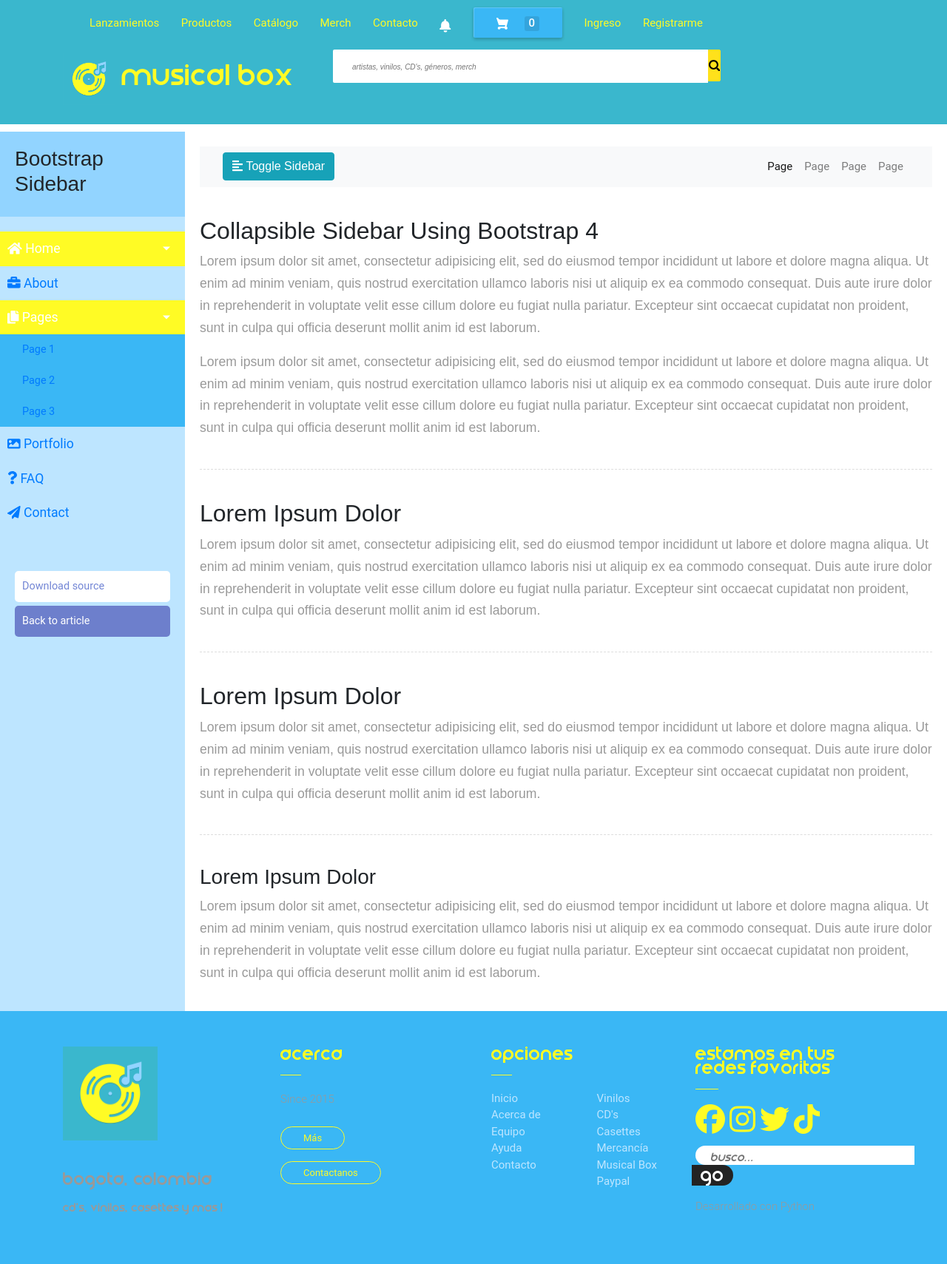
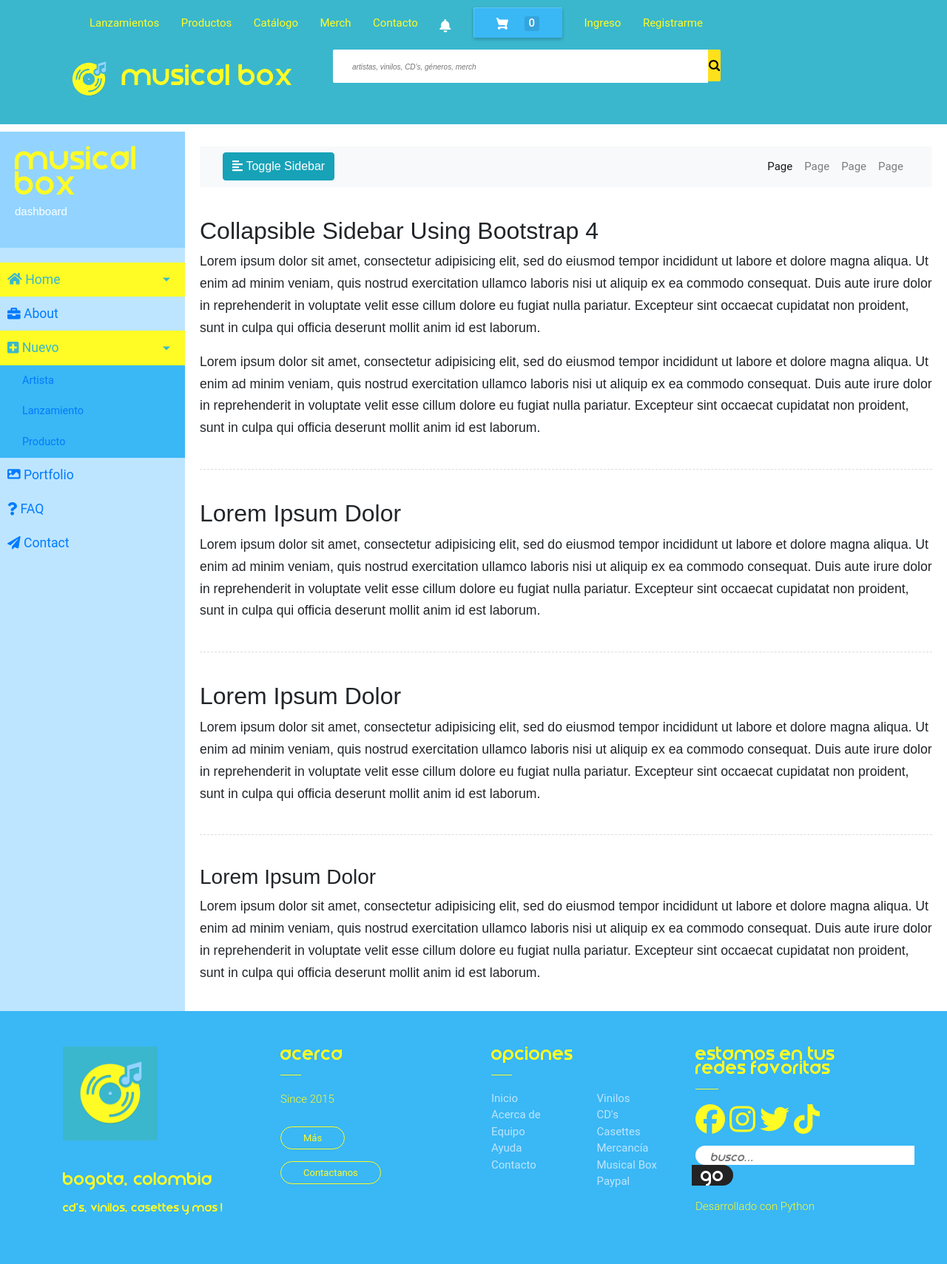
Before and after one commit to miguellperezzv/MusicalBox, a Flask app: page /dashboard in a window 1280 px wide, after a click on "Nuevo". Shown: the whole page at 74% size. Run offline with Flask 2, Linux system fonts and the light colour scheme; some libraries are stand-ins or nearby versions.

Commit message:
registro exitoso de artista

```diff
--- a/app/__init__.py
+++ b/app/__init__.py
@@ -1,10 +1,10 @@
 from db import db, ma
 from config import  DevelopmentConfig
 from flask import Flask
-from store.views import home
+from store.views import home, dashboard
 from flask_sqlalchemy import SQLAlchemy
 
-ACTIVE_ENDPOINTS = [('/',home) ]
+ACTIVE_ENDPOINTS = [('/',home), ('/dashboard', dashboard) ]
 
 
 
--- a/app/static/css/sidebar.css
+++ b/app/static/css/sidebar.css
@@ -15,7 +15,7 @@ p {
     font-size: 1.1em;
     font-weight: 300;
     line-height: 1.7em;
-    color: #999;
+
 }
 
 
@@ -62,7 +62,7 @@ span {
     max-width: 250px;
     background: var(--skyblue);
 
-    transition: all 0.3s;
+    transition: all 0.6s;
 }
 
 #sidebar.active {
@@ -71,7 +71,7 @@ span {
     text-align: center;
 }
 
-#sidebar.active .sidebar-header h3,
+#sidebar.active .sidebar-header h3, #sidebar.active .sidebar-header p,
 #sidebar.active .CTAs {
     display: none;
 }
@@ -102,21 +102,37 @@ span {
 #sidebar.active .dropdown-toggle::after {
     top: auto;
     bottom: 10px;
-    right: 50%;
-    -webkit-transform: translateX(50%);
-    -ms-transform: translateX(50%);
-    transform: translateX(50%);
+    right: 60%;
+    -webkit-transform: translateX(60%);
+    -ms-transform: translateX(60%);
+    transform: translateX(60%);
 }
 
 #sidebar .sidebar-header {
     padding: 20px;
     background: var(--intenseskyblue);
+    font-family: 'Smooth-Circulars';
+    color:var(--yellow);
 }
 
 #sidebar .sidebar-header strong {
     display: none;
     font-size: 1.8em;
+    font-family: 'Smooth-Circulars';
+    color:var(--yellow);
 }
+#sidebar .sidebar-header h1{
+    display: none;
+    font-size: 13px;
+
+}
+
+#sidebar .sidebar-header p{
+    color:white;
+    font-size: 15px;;
+
+}
+
 
 #sidebar ul.components {
     padding: 20px 0;
@@ -140,7 +156,7 @@ span {
 
 #sidebar ul li.active>a,
 a[aria-expanded="true"] {
-    color: #fff;
+    color:var(--aqua);
     background: var(--yellow);
 }
 
@@ -218,8 +234,8 @@ a.article:hover {
     #sidebar.active {
         margin-left: 0 !important;
     }
-    #sidebar .sidebar-header h3,
-    #sidebar .CTAs {
+    #sidebar .sidebar-header h3, #sidebar .sidebar-header p
+     {
         display: none;
     }
     #sidebar .sidebar-header strong {
--- a/app/store/forms.py
+++ b/app/store/forms.py
@@ -13,3 +13,6 @@ class CreateUsuarioForm(FlaskForm):
 class LoginUsuarioForm(FlaskForm):
     email_usuario =  StringField('Email', validators=[DataRequired()])
     pwd_usuario =  StringField('Contraseña', validators=[DataRequired()])
+
+class newArtistForm(FlaskForm):
+    n_artista = StringField('Nombre del Artista', validators=[DataRequired()])
--- a/app/store/views.py
+++ b/app/store/views.py
@@ -1,9 +1,9 @@
-from store.forms import CreateUsuarioForm, LoginUsuarioForm
+from store.forms import CreateUsuarioForm, LoginUsuarioForm, newArtistForm
 from flask import Blueprint, Response, flash, session, request, g, render_template, redirect, url_for
-from store.models import create_new_user, get_user_by_email
+from store.models import create_new_user, get_user_by_email, create_new_artist
 
 home = Blueprint('home', __name__)
-admin = Blueprint('admin', __name__)
+dashboard = Blueprint('dashboard', __name__, url_prefix=  '/dashboard')
 
 
 @home.before_request
@@ -50,7 +50,7 @@ def signup():
             pwd = form_signup.pwd_usuario.data
 
             create_new_user('Miguel','Pérez', email, pwd)
-            return redirect(url_for('home.index',user=g.user) )
+            return redirect(url_for('home.index',user=g.user))
 
         return render_template('signup.html', form=form_signup)
 
@@ -74,3 +74,10 @@ def admin():
 
 
 #routes del pandel de administración
+@dashboard.route("/newartist", methods=["GET", "POST"])
+def newartist():
+    form_login = newArtistForm()
+    if request.method=='POST':
+        n_artista = form_login.n_artista.data
+        create_new_artist(n_artista)
+    return render_template("newArtist.html", form=form_login)
--- a/app/templates/adminDashboard.html
+++ b/app/templates/adminDashboard.html
@@ -22,8 +22,10 @@ Panel de Administración
     <!-- Sidebar  -->
     <nav id="sidebar">
         <div class="sidebar-header">
-            <h3>Bootstrap Sidebar</h3>
-            <strong>BS</strong>
+            <h3>musical box</h3>
+            <p>dashboard</p>
+            <strong>mb</strong>
+
         </div>
 
         <ul class="list-unstyled components">
@@ -50,18 +52,18 @@ Panel de Administración
                     About
                 </a>
                 <a href="#pageSubmenu" data-toggle="collapse" aria-expanded="false" class="dropdown-toggle">
-                    <i class="fas fa-copy"></i>
-                    Pages
+                    <i class="fas fa-plus-square"></i>
+                    Nuevo
                 </a>
                 <ul class="collapse list-unstyled" id="pageSubmenu">
                     <li>
-                        <a href="#">Page 1</a>
+                        <a href="{{url_for('dashboard.newartist')}}">Artista</a>
                     </li>
                     <li>
-                        <a href="#">Page 2</a>
+                        <a href="#">Lanzamiento</a>
                     </li>
                     <li>
-                        <a href="#">Page 3</a>
+                        <a href="#">Producto</a>
                     </li>
                 </ul>
             </li>
@@ -85,14 +87,7 @@ Panel de Administración
             </li>
         </ul>
 
-        <ul class="list-unstyled CTAs">
-            <li>
-                <a href="https://bootstrapious.com/tutorial/files/sidebar.zip" class="download">Download source</a>
-            </li>
-            <li>
-                <a href="https://bootstrapious.com/p/bootstrap-sidebar" class="article">Back to article</a>
-            </li>
-        </ul>
+
     </nav>
 
     <!-- Page Content  -->
--- /dev/null
+++ b/app/templates/newArtist.html
@@ -0,0 +1,6 @@
+<form method="POST" action="{{url_for('dashboard.newartist')}}">
+    {{ form.csrf_token }}
+    {{ form.n_artista.label }} {{ form.n_artista(size=30) }}
+
+    <input type="submit" value="Agregar Artista">
+</form>
```
Also changed, not shown: app/store/models.py (+15 -0 lines), app/musicalbox.sqlite3.
